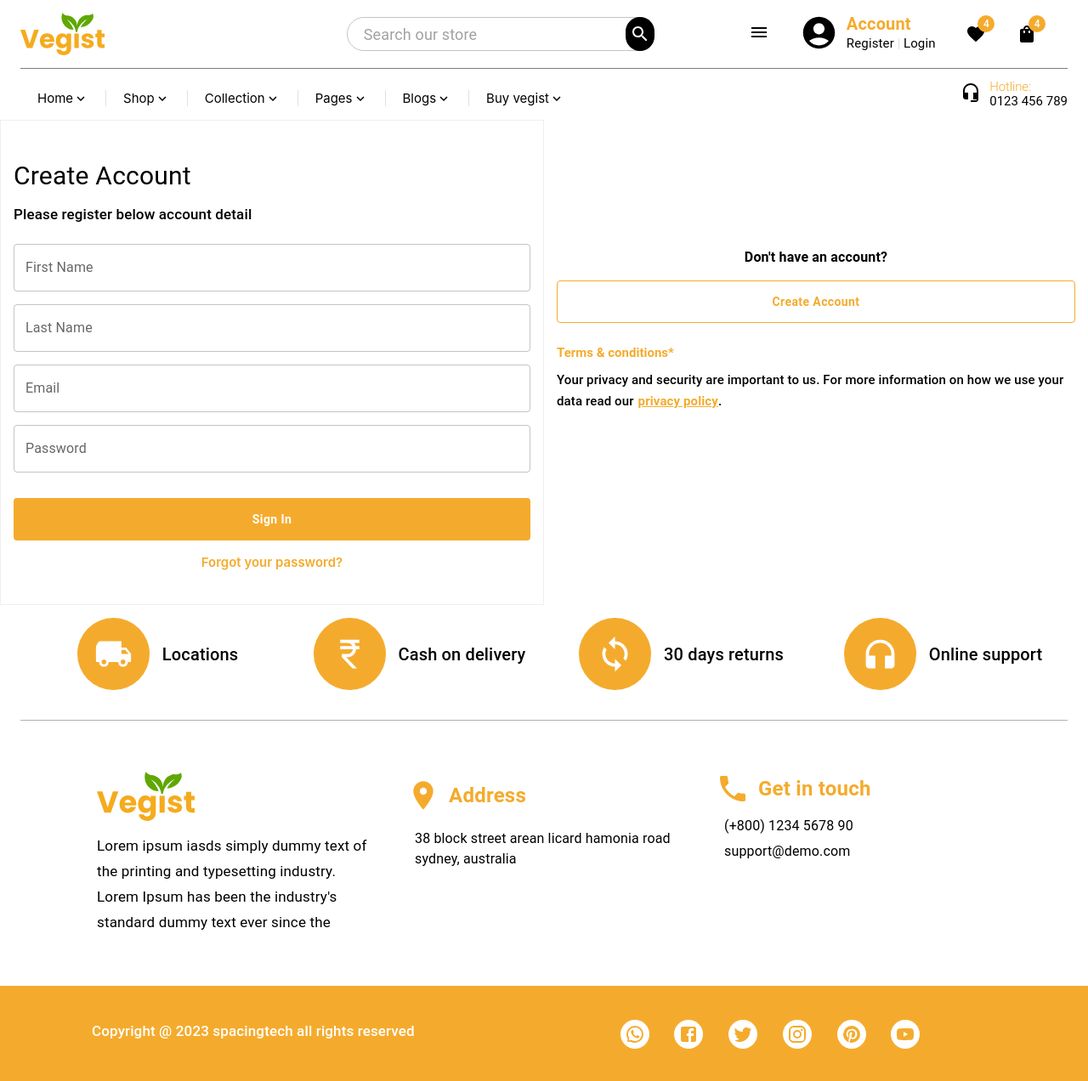
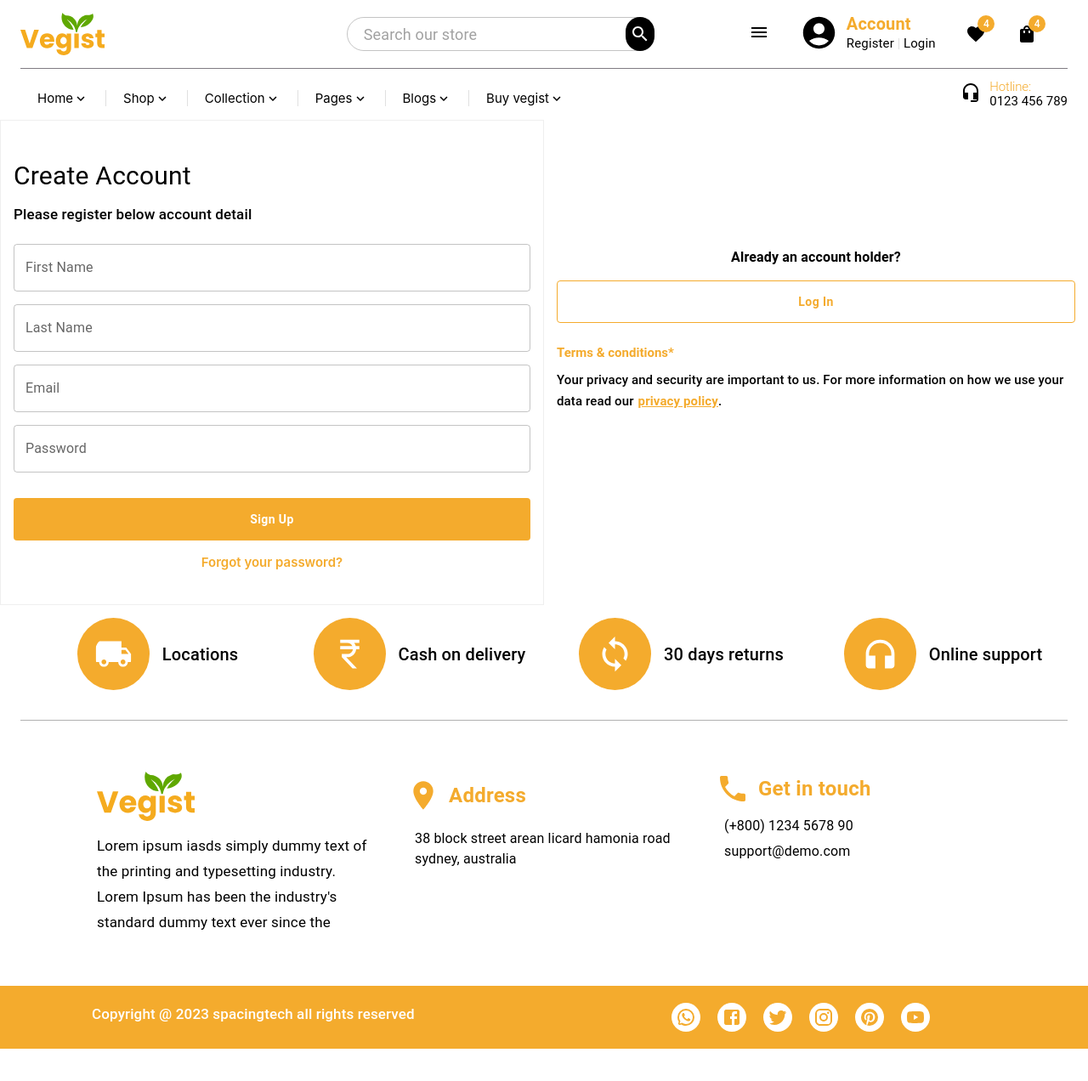
Before and after one commit to WNandini/Online-Groceries-Reactjs, a React (Create React App) app: page /register in a window 1280 px wide. Shown: the whole page at 85% size. After the commit the page ends 1234 px from the top, so only its background shows below. Built offline with nearby package versions, Linux system fonts and the light colour scheme; the HTML template or start-up script is replaced by a standard one.

Commit message:
[Register api integration]

```diff
--- a/src/authentication/component/login.js
+++ b/src/authentication/component/login.js
@@ -1,9 +1,10 @@
 import React from 'react';
 import { Grid, Box, Typography, TextField, Button} from '@mui/material';
-import { Link } from 'react-router-dom';
+import { Link, useNavigate } from 'react-router-dom';
 import "../style/auth.css";
 
 const Login = () => {
+    const navigate = useNavigate()
     return(
         <>
         <Grid container>
@@ -48,7 +49,7 @@ const Login = () => {
                         <Typography>Don't have an account?</Typography>
                     </Box>
                     <Box className='lightBtn'>
-                        <Button variant="contained">Create account</Button>
+                        <Button variant="contained" onClick={() => {navigate('/register')}}>Create account</Button>
                     </Box>
                     <Box className="termsCondition">
                         <Typography variant='h5'>Terms & conditions*</Typography>
--- a/src/authentication/component/register.js
+++ b/src/authentication/component/register.js
@@ -1,13 +1,50 @@
-import React from 'react';
+import React,{ useState } from 'react';
 import { Grid, Box, Typography, TextField, Button} from '@mui/material';
-import { Link } from 'react-router-dom';
+import { Link, useNavigate } from 'react-router-dom';
 import "../style/auth.css";
 
 const Register = () => {
+    const [firstName, setFirstName] = useState('');
+    const [lastName, setLastName] = useState('');
+    const [email, setEmail] = useState('');
+    const [password, setPassword] = useState('');
+    const [touched, setTouched] = useState(false);
+    const navigate = useNavigate();
+    const handleFirstName = (e) => {
+        setFirstName(e.target.value)
+    }
+    const handleLastName = (e) => {
+        setLastName(e.target.value)
+    }
+    const handleEmail = (e) => {
+        setEmail(e.target.value)
+    }
+    const handlePassword = (e) => {
+        setPassword(e.target.value)
+    }
+    const handleSignUp = () => {
+
+        // fetch('https://dummyjson.com/users/add', {
+        //     method: 'POST',
+        //     headers: { 'Content-Type': 'application/json' },
+        //     body: JSON.stringify({
+        //       firstName: {firstName},
+        //       lastName: {lastName},
+        //       email: {email},
+        //       password: {password}
+        //     })
+        //   })
+        // .then(res => res.json())
+        // .then(console.log(firstName,lastName,password,email));
+    }
+    const handleOnBlur = () => {
+        setTouched(true)
+    }
     return(
       <>
       <Grid container>
           <Grid item lg={6} xs={12} sm={6}>
+            <form>
                 <Box
                     component="form"
                     className="formBox"
@@ -25,7 +62,11 @@ const Register = () => {
                         type="text"
                         multiline
                         maxRows={5}
+                        value={firstName}
+                        onChange={handleFirstName}
+                        onBlur={handleOnBlur}
                         />
+                        {touched ? (firstName !== "" ? "✅" : "❌") : null}
                     </Box>
                     <Box className="textField">
                         <TextField
@@ -33,7 +74,11 @@ const Register = () => {
                         label="Last Name"
                         type="text"
                         autoComplete="current-password"
+                        value={lastName}
+                        onChange={handleLastName}
+                        onBlur={handleOnBlur}
                         />
+                         {touched ? (lastName !== "" ? "✅" : "❌") : null}
                     </Box>
                     <Box className="textField">
                         <TextField
@@ -41,6 +86,8 @@ const Register = () => {
                         label="Email"
                         type="email"
                         autoComplete="current-password"
+                        value={email}
+                        onChange={handleEmail}
                         />
                     </Box>
                     <Box className="textField">
@@ -49,23 +96,26 @@ const Register = () => {
                         label="Password"
                         type="password"
                         autoComplete="current-password"
+                        value={password}
+                        onChange={handlePassword}
                         />
                     </Box>
                     <Box className='darkBtn'>
-                      <Button variant="contained">Sign In</Button>
+                        <Button variant="contained" onClick={handleSignUp}>Sign Up</Button>
                     </Box>
                     <Box className="forgotPasText">
                         <Link>Forgot your password?</Link>
                     </Box>
                 </Box>
+            </form>
           </Grid>
           <Grid item lg={6} xs={12} sm={6}>
               <Box className="loginSide">
                   <Box className="doNotHaveAccount">
-                      <Typography>Don't have an account?</Typography>
+                      <Typography>Already an account holder?</Typography>
                   </Box>
                   <Box className='lightBtn'>
-                      <Button variant="contained">Create account</Button>
+                      <Button variant="contained" onClick={()=>{navigate("/login");}}>Log In</Button>
                   </Box>
                   <Box className="termsCondition">
                       <Typography variant='h5'>Terms & conditions*</Typography>
--- a/src/comman/style/footer.css
+++ b/src/comman/style/footer.css
@@ -60,7 +60,7 @@
     line-height: 30px;
 }
 .copyRightMainDiv{
-    padding: 40px 108px;
+    padding: 20px 108px;
     background-color: #f4ab2d;
 }
 .copyRightDiv h6{
@@ -71,7 +71,7 @@
 .socialMediaIcon{
     display: flex;
     justify-content: space-evenly;
-    padding: 0px 70px;
+    padding: 0px 140px;
 }
 .socialMediaIcon svg{
     padding: '10px';
```
Lines whose indentation alone changed are shown as unchanged.
